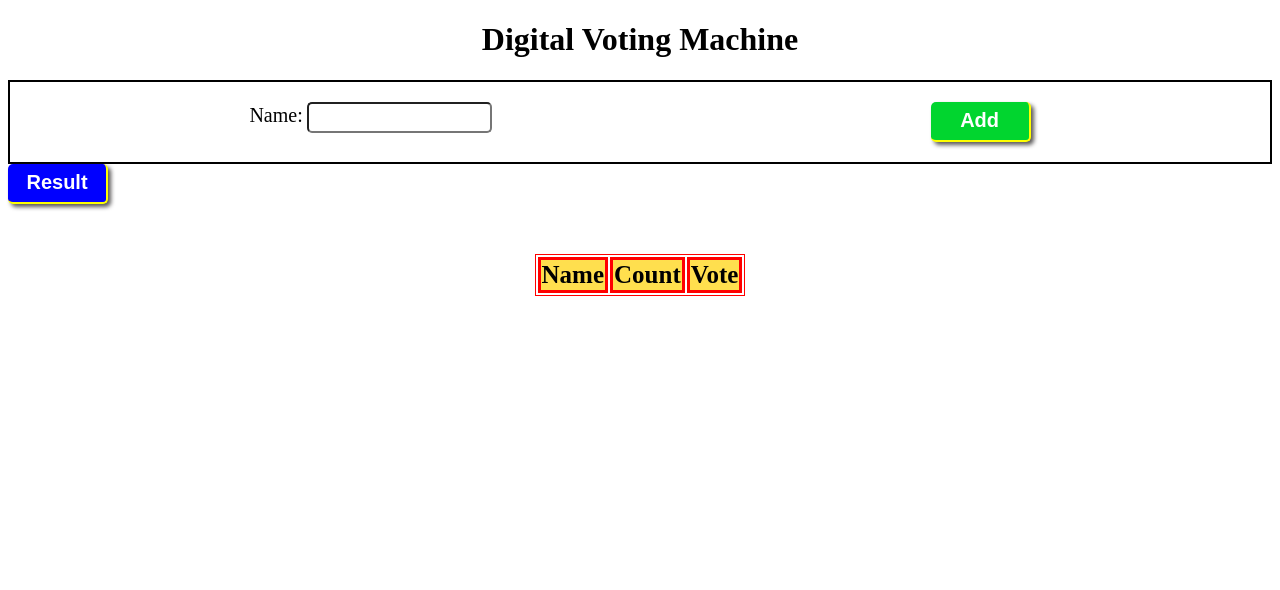
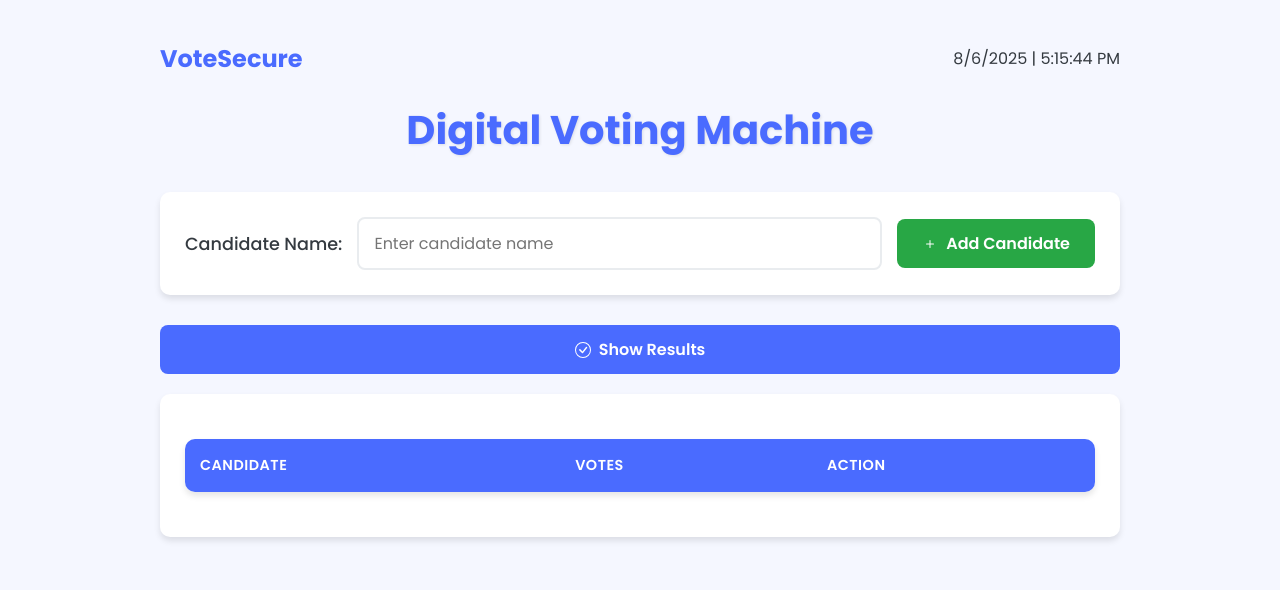
Before and after one commit to abcdjjejejsj/voting_machine, a plain HTML site: page index.html in a window 1280 px wide. Drawn offline with Linux system fonts and the light colour scheme.

Commit message:
Update index.html

```diff
--- a/index.html
+++ b/index.html
@@ -4,211 +4,326 @@
 <head>
     <meta charset="UTF-8">
     <meta name="viewport" content="width=device-width, initial-scale=1.0">
-    <title>Document</title>
+    <title>Digital Voting Machine</title>
+    <link href="https://fonts.googleapis.com/css2?family=Poppins:wght@300;400;500;600;700&display=swap" rel="stylesheet">
     <style>
+        :root {
+            --primary: #4a6bff;
+            --secondary: #f8f9fa;
+            --accent: #ff6b6b;
+            --dark: #343a40;
+            --light: #ffffff;
+            --success: #28a745;
+            --shadow: 0 4px 6px rgba(0, 0, 0, 0.1);
+            --transition: all 0.3s ease;
+        }
+
+        * {
+            margin: 0;
+            padding: 0;
+            box-sizing: border-box;
+            font-family: 'Poppins', sans-serif;
+        }
+
+        body {
+            background-color: #f5f7ff;
+            color: var(--dark);
+            line-height: 1.6;
+            padding: 20px;
+        }
+
+        .container {
+            max-width: 1000px;
+            margin: 0 auto;
+            padding: 20px;
+        }
+
         h1 {
             text-align: center;
+            color: var(--primary);
+            margin-bottom: 30px;
+            font-weight: 700;
+            font-size: 2.5rem;
+            text-shadow: 1px 1px 3px rgba(0, 0, 0, 0.1);
+        }
+
+        .card {
+            background-color: var(--light);
+            border-radius: 10px;
+            box-shadow: var(--shadow);
+            padding: 25px;
+            margin-bottom: 30px;
+        }
+
+        .input-group {
+            display: flex;
+            gap: 15px;
+            align-items: center;
+        }
+
+        label {
+            font-size: 1.1rem;
+            font-weight: 500;
+            color: var(--dark);
+        }
+
+        input {
+            flex: 1;
+            padding: 12px 15px;
+            border: 2px solid #e9ecef;
+            border-radius: 8px;
+            font-size: 1rem;
+            transition: var(--transition);
+        }
+
+        input:focus {
+            outline: none;
+            border-color: var(--primary);
+            box-shadow: 0 0 0 3px rgba(74, 107, 255, 0.2);
+        }
+
+        button {
+            padding: 12px 25px;
+            border: none;
+            border-radius: 8px;
+            font-size: 1rem;
+            font-weight: 600;
+            cursor: pointer;
+            transition: var(--transition);
+            display: inline-flex;
+            align-items: center;
+            justify-content: center;
+            gap: 8px;
+        }
+
+        button:hover {
+            transform: translateY(-2px);
+            box-shadow: 0 6px 12px rgba(0, 0, 0, 0.1);
+        }
+
+        button:active {
+            transform: translateY(0);
+        }
+
+        #add {
+            background-color: var(--success);
+            color: white;
+        }
+
+        #result {
+            background-color: var(--primary);
+            color: white;
+            margin-bottom: 20px;
+            width: 100%;
         }
 
         table {
-            padding: 0px;
-            margin: auto;
-            border: 1px solid red;
-            margin-top: 50px;
+            width: 100%;
+            border-collapse: separate;
+            border-spacing: 0;
+            margin: 20px 0;
+            background-color: var(--light);
+            border-radius: 10px;
+            overflow: hidden;
+            box-shadow: var(--shadow);
         }
 
-        tr {
-            padding: 10px;
-
+        th {
+            background-color: var(--primary);
+            color: white;
+            padding: 15px;
+            text-align: left;
+            font-weight: 600;
+            text-transform: uppercase;
+            font-size: 0.9rem;
+            letter-spacing: 0.5px;
         }
 
         td {
-            padding: 20px;
-            padding-left: 30px;
-            padding-right: 30px;
-            font-size: 25px;
-            text-align: center;
-            border: 2px solid red;
-            background-color: rgb(255, 223, 78);
-            color: rgb(111, 3, 3);
-            font-weight: 600;
-
-
-
+            padding: 15px;
+            border-bottom: 1px solid #e9ecef;
+            font-size: 1rem;
         }
 
-        th {
-            font-size: 25px;
-            border: 3px solid red;
-            background-color: rgb(255, 223, 78);
+        tr:last-child td {
+            border-bottom: none;
         }
 
-        button {
-            height: 40px;
-            width: 100px;
-            background-color: rgb(184, 6, 6);
-            color: white;
-            font-size: 20px;
-            font-weight: 800;
-            border: none;
-            border-radius: 5px;
-            box-shadow: 3px 3px 4px rgb(91, 89, 89);
-            border-right: 2px solid yellow;
-            border-bottom: 2px solid yellow;
-
+        tr:hover {
+            background-color: #f8f9fa;
         }
 
-        button:hover {
-            cursor: pointer;
+        .vote-btn {
+            background-color: var(--accent);
+            color: white;
+            padding: 8px 15px;
+            border-radius: 6px;
+            font-weight: 500;
         }
 
-        button:active {
-            box-shadow: none;
-            transform: translateY(3px);
+        .vote-count {
+            font-weight: 600;
+            color: var(--primary);
         }
 
-        #add {
-            background-color: rgb(1, 213, 47);
+        .header {
+            display: flex;
+            justify-content: space-between;
+            align-items: center;
+            margin-bottom: 20px;
         }
 
-        label {
-            font-size: 20px;
-
+        .logo {
+            font-weight: 700;
+            color: var(--primary);
+            font-size: 1.5rem;
         }
 
-        input {
-            height: 25px;
-            border-radius: 5px;
+        @media (max-width: 768px) {
+            .input-group {
+                flex-direction: column;
+                align-items: stretch;
+            }
 
-        }
+            button {
+                width: 100%;
+            }
 
-        .input {
-            border: 2px solid;
-            padding: 20px;
-            display: flex;
-            justify-content: space-around;
-        }
-        #result{
-            background-color: blue;
+            table {
+                display: block;
+                overflow-x: auto;
+            }
         }
     </style>
 </head>
 
 <body>
-    <h1 class="hed">Digital Voting Machine</h1>
-    <div class="input">
-        <form action="">
-            <label for="name" id="name">Name:</label>
-            <input type="text" name="nme" id="nme">
-        </form>
-        <button id="add" onclick=add()>Add</button>
+    <div class="container">
+        <div class="header">
+            <div class="logo">VoteSecure</div>
+            <div id="time"></div>
+        </div>
+
+        <h1>Digital Voting Machine</h1>
+
+        <div class="card">
+            <div class="input-group">
+                <label for="nme">Candidate Name:</label>
+                <input type="text" name="nme" id="nme" placeholder="Enter candidate name">
+                <button id="add" onclick="add()">
+                    <svg xmlns="http://www.w3.org/2000/svg" width="16" height="16" fill="currentColor" viewBox="0 0 16 16">
+                        <path d="M8 4a.5.5 0 0 1 .5.5v3h3a.5.5 0 0 1 0 1h-3v3a.5.5 0 0 1-1 0v-3h-3a.5.5 0 0 1 0-1h3v-3A.5.5 0 0 1 8 4z"/>
+                    </svg>
+                    Add Candidate
+                </button>
+            </div>
+        </div>
+
+        <button id="result" onclick="result()">
+            <svg xmlns="http://www.w3.org/2000/svg" width="16" height="16" fill="currentColor" viewBox="0 0 16 16">
+                <path d="M8 15A7 7 0 1 1 8 1a7 7 0 0 1 0 14zm0 1A8 8 0 1 0 8 0a8 8 0 0 0 0 16z"/>
+                <path d="M10.97 4.97a.235.235 0 0 0-.02.022L7.477 9.417 5.384 7.323a.75.75 0 0 0-1.06 1.06L6.97 11.03a.75.75 0 0 0 1.079-.02l3.992-4.99a.75.75 0 0 0-1.071-1.05z"/>
+            </svg>
+            Show Results
+        </button>
+
+        <div class="card">
+            <table>
+                <tbody id="tb">
+                    <tr>
+                        <th>Candidate</th>
+                        <th>Votes</th>
+                        <th>Action</th>
+                    </tr>
+                </tbody>
+            </table>
+        </div>
     </div>
-<button id="result" onclick=result()>
-    Result
-</button>
-    <table>
-        <tbody id="tb">
-            <tr>
-                <th>Name</th>
-                <th>Count</th>
-                <th>Vote</th>
-            </tr>
-        </tbody>
-
-        <!-- <tr>
-            <td>Vaibhav</td>
-            <td>0</td>
-            <td><button>Vote</button></td>
-        </tr>
-        <tr>
-            <td>Vaibhav</td>
-            <td>0</td>
-            <td><button>Vote</button></td>
-        </tr>
-        <tr>
-            <td>Vaibhav</td>
-            <td>0</td>
-            <td><button>Vote</button></td> -->
-        </tr>
-    </table>
-
 
     <script>
-        let member=[];
+        let member = [];
 
         function add() {
-            let cnt=0;
+            let cnt = 0;
             let name = document.getElementById("nme").value;
-            console.log("name :" + name);
-            console.log("hellow");
+            if (!name.trim()) {
+                alert("Please enter a candidate name");
+                return;
+            }
+
+            console.log("name: " + name);
             let table = document.getElementById("tb");
             let row = document.createElement("tr");
             let n = document.createElement("td");
-            let count=document.createElement("td");
-            let btnsec=document.createElement("td");
+            let count = document.createElement("td");
+            count.className = "vote-count";
+            let btnsec = document.createElement("td");
             let btn = document.createElement("button");
-            btn.textContent="Vote";
+            btn.className = "vote-btn";
+            btn.textContent = "Vote";
             btnsec.appendChild(btn);
-            n.textContent=name;
-            count.textContent=cnt;
+            n.textContent = name;
+            count.textContent = cnt;
 
-            // let btn2=document.createElement("button");
-            // btn2.textContent="delete";
+            let person = {
+                name: name,
+                count: cnt
+            }
 
-           btn.addEventListener("click",()=>{
+            btn.addEventListener("click", () => {
                 cnt++;
-                count.textContent=cnt;
-                person.count=cnt;
-                console.log("current person :"+person.name+" cnt : "+person.count);
-
+                count.textContent = cnt;
+                person.count = cnt;
+                console.log("current person: " + person.name + " cnt: " + person.count);
             });
 
-            let person={
-                name:name,
-                count:cnt
-            }
-
-            console.log("fixed person :"+person.name+" cnt : "+person.count);
-
-            member.push(person)
+            member.push(person);
             console.log(member);
-
 
             row.appendChild(n);
             row.appendChild(count);
             row.appendChild(btnsec);
-            // row.appendChild(btn2);
 
             table.appendChild(row);
-
-            // btn2.addEventListener("click",()=>{
-            //     row.remove();
-            // })
-
-
-
-
-
-
-
+            document.getElementById("nme").value = "";
         }
 
-       function result()
-       {
-        let max=0;
-        let pos=-1;
-        for(i=0;i<member.length;i++)
-       {
-            if(member[i].count>max)
-            {
-                max=member[i].count;
-                pos=i;
+        function result() {
+            if (member.length === 0) {
+                alert("No candidates added yet!");
+                return;
             }
-       }
 
-       alert("Winner is : "+member[pos].name);
-       max=0;
-       }
+            let max = 0;
+            let pos = -1;
+            let winners = [];
+
+            for (let i = 0; i < member.length; i++) {
+                if (member[i].count > max) {
+                    max = member[i].count;
+                    winners = [member[i].name];
+                } else if (member[i].count === max) {
+                    winners.push(member[i].name);
+                }
+            }
+
+            if (winners.length > 1) {
+                alert("It's a tie between: " + winners.join(", "));
+            } else {
+                alert("Winner is: " + winners[0] + " with " + max + " votes!");
+            }
+        }
+
+        // Update time display
+        function updateTime() {
+            const now = new Date();
+            const timeStr = now.toLocaleTimeString();
+            const dateStr = now.toLocaleDateString();
+            document.getElementById('time').textContent = `${dateStr} | ${timeStr}`;
+        }
+
+        setInterval(updateTime, 1000);
+        updateTime();
     </script>
 </body>
 
```
